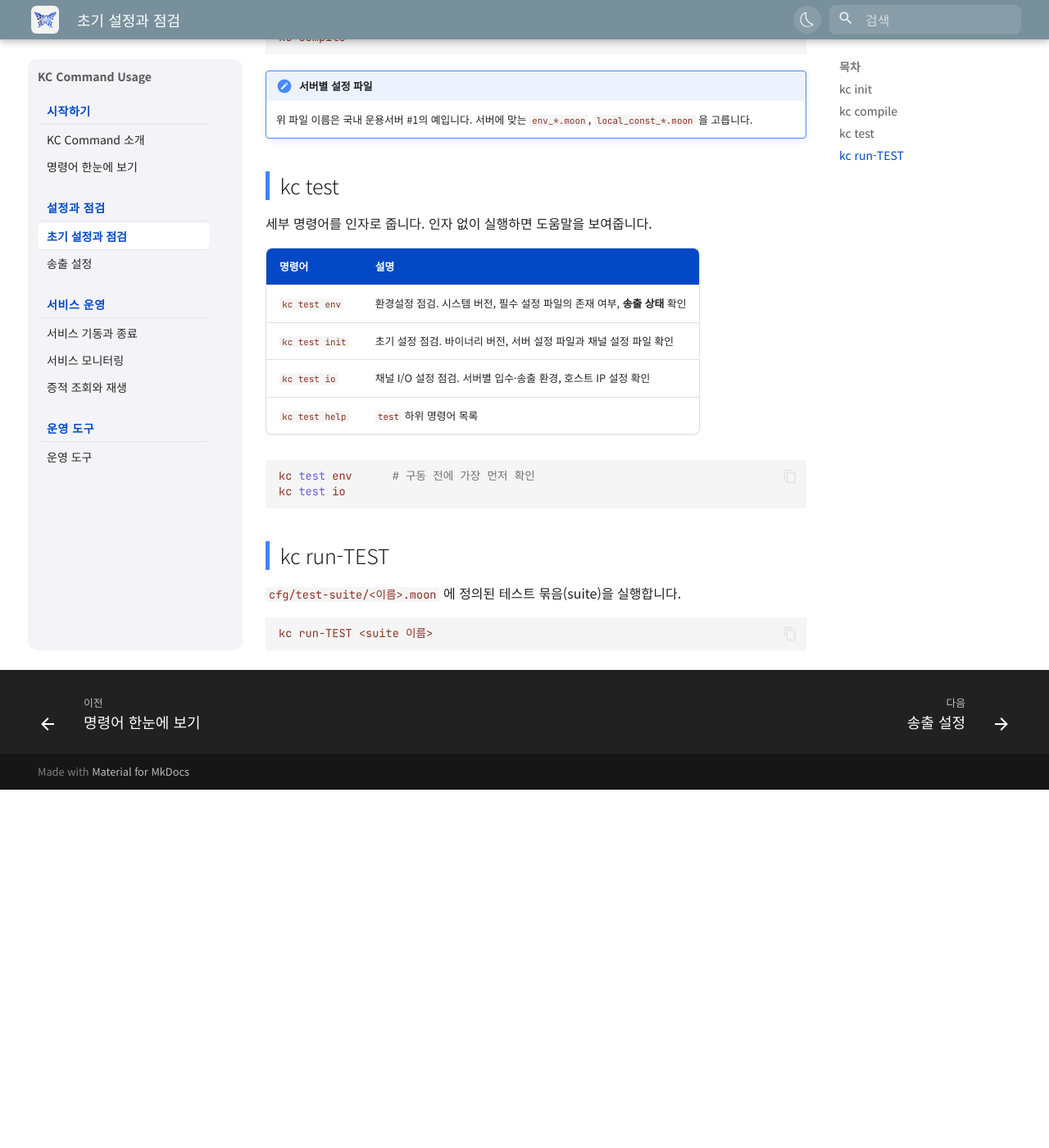
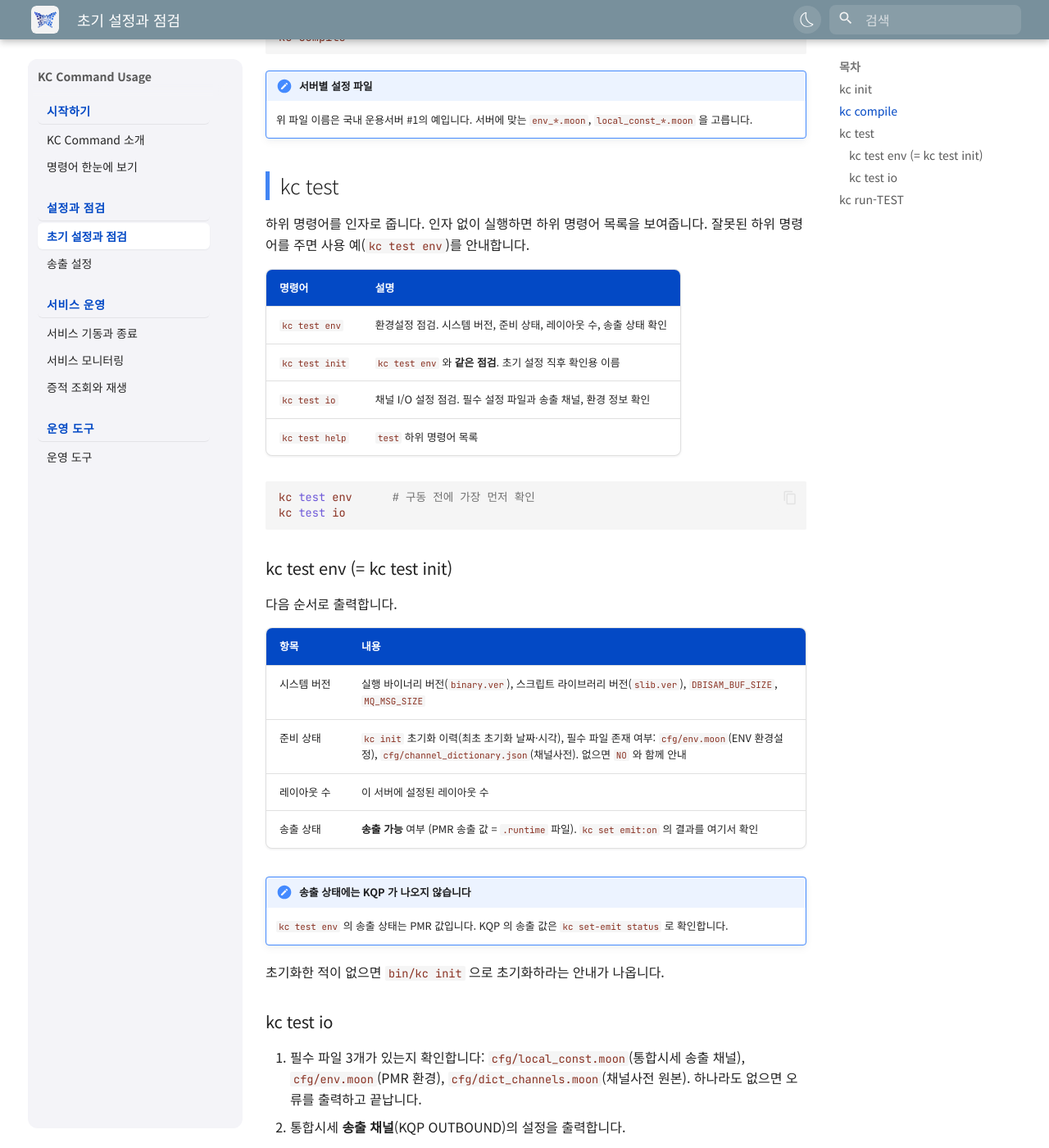
Before and after one commit to Billy-Crew/kc-cmd, an MkDocs documentation site: the page built from docs/03_초기-설정과-점검.md, in a window 1280 px wide and 1400 px high, scrolled down 919 px. Shown: the whole window at 82% size. Built offline with MkDocs 1.6.1 and Material for MkDocs 9.7.7, drawn with Linux system fonts in a browser that asks for light colours; some web fonts are replaced; before the commit the page ends 1882 px from its top, so only the background shows below that.

Commit message:
docs: 공개 문서 오류 정정 — test env/init, audit-log, stat 인자, 표의 역슬래시 (#4)
소스와 실제 실행으로 다시 확인해 틀린 내용을 고친다.
- kc test env 와 kc test init 은 같은 점검이다. 출력 항목과 kc test io 의 확인 내용을 정확히 적었다
- kc audit-log: tail, tailstat 만 동작한다. list, copy, find 는 안내 문구만 출력하므로 동작하는 것으로 쓰지 않았다
- kc stat: 종류(chid, spec, proc, batch)와 인자를 키:값 형식(missed:true, tail:true, interval:5)으로 정리
- cli 화면 목록을 cfg/cli 의 실제 화면(audit, spec, identify, stat, node, memory, pm, entry)으로 고침
- 표 안의 '\|' 로 역슬래시가 그대로 보이던 것을 '<on 또는 off>' 표기로 바꿈

Co-Authored-By: Claude Sonnet 5.5 <noreply@anthropic.com>

````diff
--- a/docs/03_초기-설정과-점검.md
+++ b/docs/03_초기-설정과-점검.md
@@ -37,19 +37,41 @@ kc compile
 
 ## kc test
 
-세부 명령어를 인자로 줍니다. 인자 없이 실행하면 도움말을 보여줍니다.
+하위 명령어를 인자로 줍니다. 인자 없이 실행하면 하위 명령어 목록을 보여줍니다. 잘못된 하위 명령어를 주면 사용 예(`kc test env`)를 안내합니다.
 
 | 명령어 | 설명 |
 |---|---|
-| `kc test env` | 환경설정 점검. 시스템 버전, 필수 설정 파일의 존재 여부, **송출 상태** 확인 |
-| `kc test init` | 초기 설정 점검. 바이너리 버전, 서버 설정 파일과 채널 설정 파일 확인 |
-| `kc test io` | 채널 I/O 설정 점검. 서버별 입수·송출 환경, 호스트 IP 설정 확인 |
+| `kc test env` | 환경설정 점검. 시스템 버전, 준비 상태, 레이아웃 수, 송출 상태 확인 |
+| `kc test init` | `kc test env` 와 **같은 점검**. 초기 설정 직후 확인용 이름 |
+| `kc test io` | 채널 I/O 설정 점검. 필수 설정 파일과 송출 채널, 환경 정보 확인 |
 | `kc test help` | `test` 하위 명령어 목록 |
 
 ```bash
 kc test env      # 구동 전에 가장 먼저 확인
 kc test io
 ```
+
+### kc test env (= kc test init)
+
+다음 순서로 출력합니다.
+
+| 항목 | 내용 |
+|---|---|
+| 시스템 버전 | 실행 바이너리 버전(`binary.ver`), 스크립트 라이브러리 버전(`slib.ver`), `DBISAM_BUF_SIZE`, `MQ_MSG_SIZE` |
+| 준비 상태 | `kc init` 초기화 이력(최초 초기화 날짜·시각), 필수 파일 존재 여부: `cfg/env.moon`(ENV 환경설정), `cfg/channel_dictionary.json`(채널사전). 없으면 `NO` 와 함께 안내 |
+| 레이아웃 수 | 이 서버에 설정된 레이아웃 수 |
+| 송출 상태 | **송출 가능** 여부 (PMR 송출 값 = `.runtime` 파일). `kc set emit:on` 의 결과를 여기서 확인 |
+
+!!! note "송출 상태에는 KQP 가 나오지 않습니다"
+    `kc test env` 의 송출 상태는 PMR 값입니다. KQP 의 송출 값은 `kc set-emit status` 로 확인합니다.
+
+초기화한 적이 없으면 `bin/kc init` 으로 초기화하라는 안내가 나옵니다.
+
+### kc test io
+
+1. 필수 파일 3개가 있는지 확인합니다: `cfg/local_const.moon`(통합시세 송출 채널), `cfg/env.moon`(PMR 환경), `cfg/dict_channels.moon`(채널사전 원본). 하나라도 없으면 오류를 출력하고 끝납니다.
+2. 통합시세 **송출 채널**(KQP OUTBOUND)의 설정을 출력합니다.
+3. `ENV` 환경 정보를 출력합니다.
 
 ## kc run-TEST
 
````
Also changed, not shown: docs/02_명령어-한눈에-보기.md (+1 -1 lines), docs/04_송출-설정.md (+6 -6 lines), docs/06_서비스-모니터링.md (+20 -3 lines), docs/07_증적-조회와-재생.md (+19 -9 lines).
